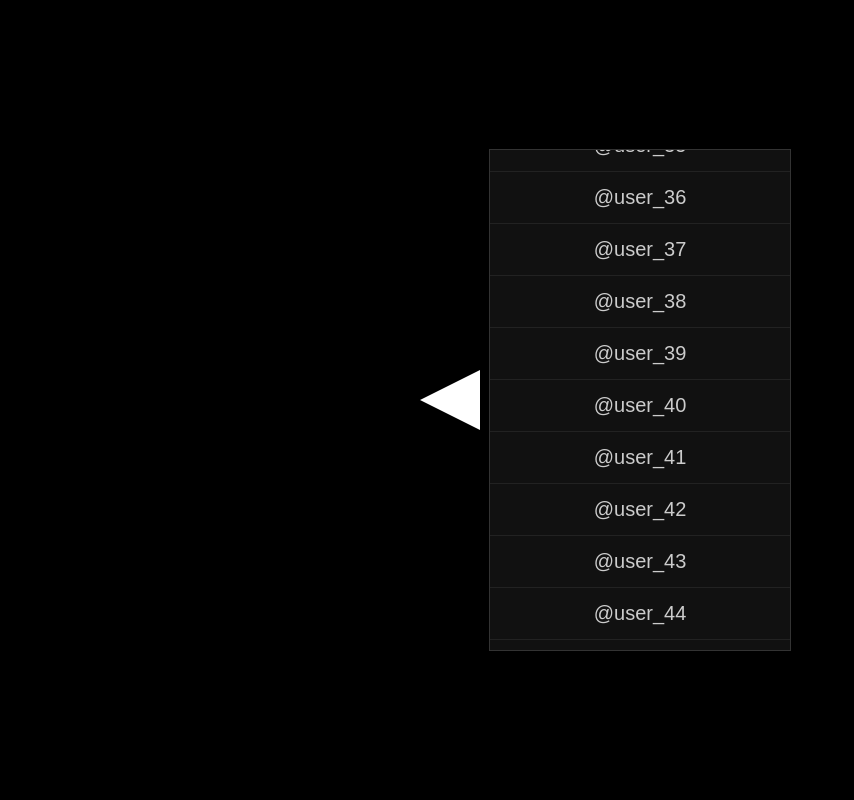
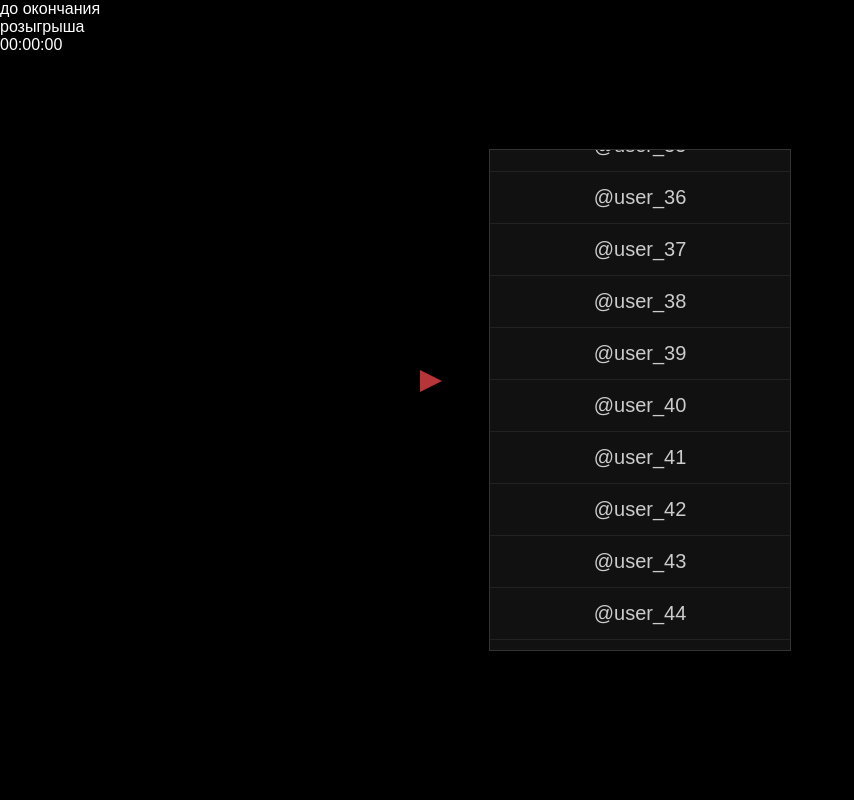
Before and after one commit to manbee9000/tgstream-bot, a website: page webapp/giveaway/index.html in a window 1280 px wide. Shown: the whole page, without its empty margins (0-854 px from the left). Drawn offline with Linux system fonts and the light colour scheme.

Commit message:
Update index.html

```diff
--- a/webapp/giveaway/index.html
+++ b/webapp/giveaway/index.html
@@ -8,20 +8,26 @@
 </head>
 <body>
 
-  <!-- СТРЕЛКА СЛЕВА ОТ РУЛЕТКИ -->
+  <!-- Левая стрелка -->
   <div id="arrow">
-    <svg viewBox="0 0 100 100" width="60" height="60">
-      <polygon points="0,50 100,0 100,100" fill="white"/>
+    <svg viewBox="0 0 100 100" width="22" height="22">
+      <polygon points="0,0 100,50 0,100" fill="#B63538"/>
     </svg>
   </div>
 
-  <!-- КОНТЕЙНЕР РУЛЕТКИ -->
+  <!-- Рулетка -->
   <div id="roulette-container">
     <div id="list-window">
       <div id="nickname-list"></div>
     </div>
   </div>
 
+  <!-- Таймер справа -->
+  <div id="timer-container">
+    <div id="timer-label">до окончания<br>розыгрыша</div>
+    <div id="timer-value">00:00:00</div>
+  </div>
+
   <script src="script.js"></script>
 </body>
 </html>
```
